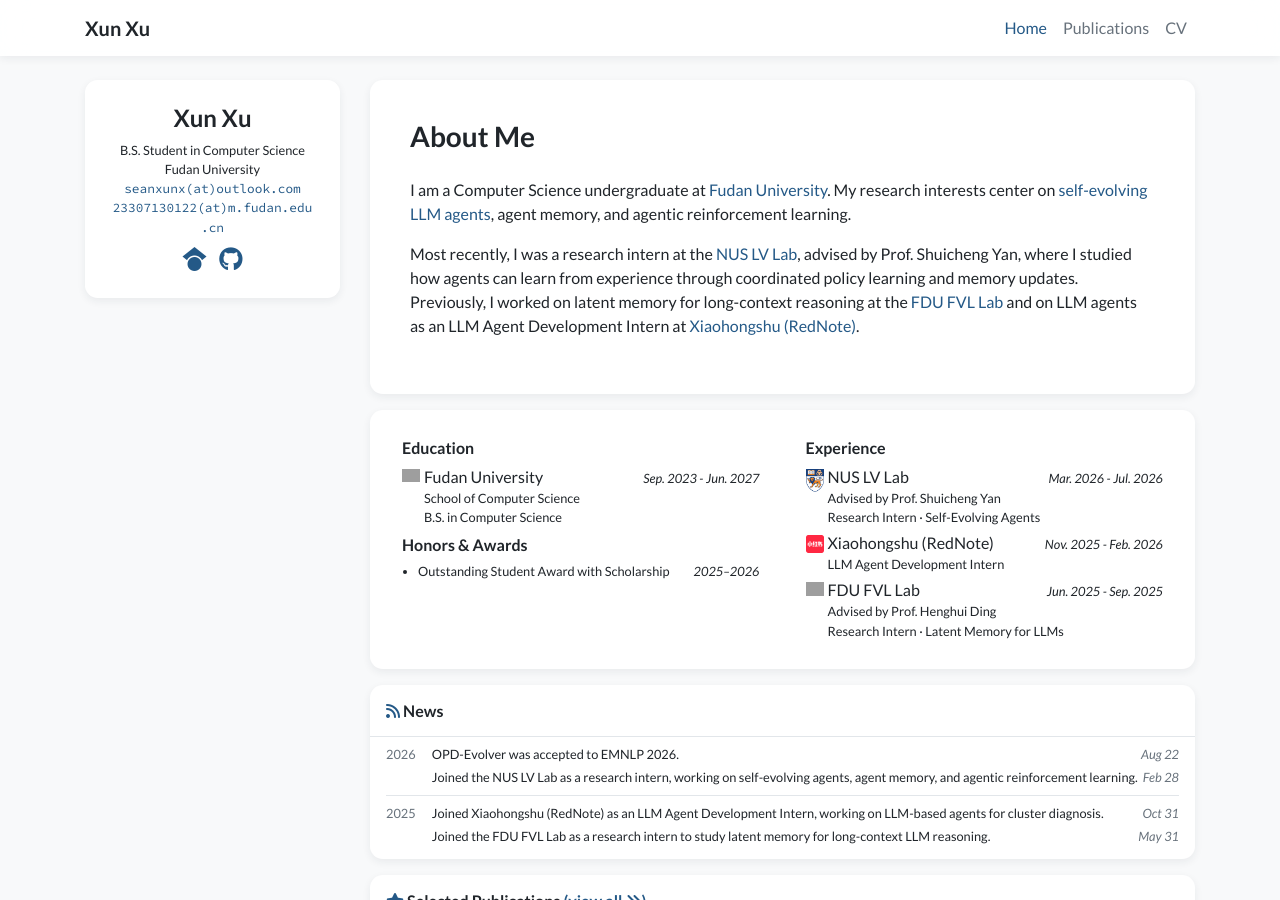
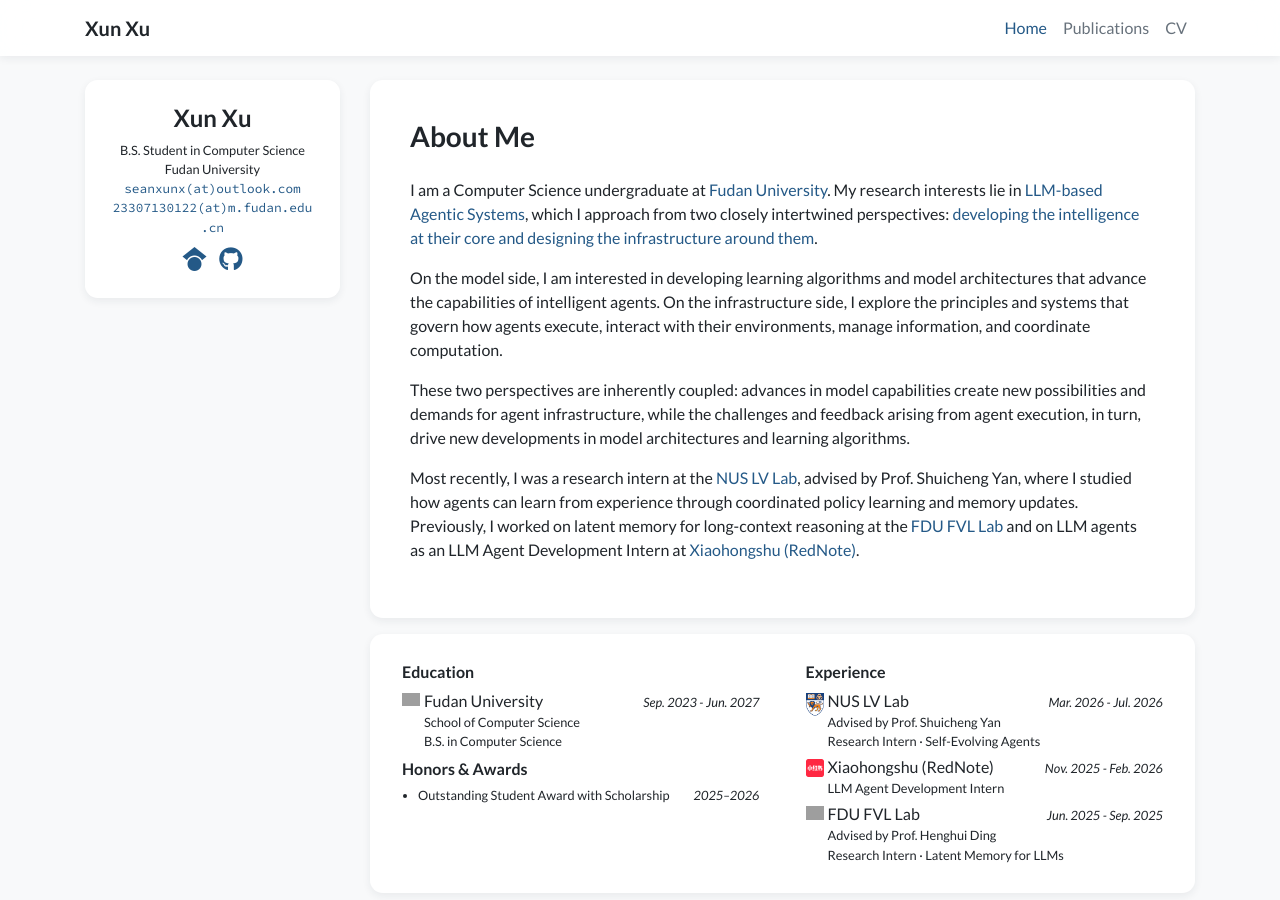
Before and after one commit to SeanXunX/seanxunx.github.io, a Jekyll site: the page built from index.html, in a window 1280 px wide and 900 px high. Built offline with Jekyll 4.4.1, drawn with Linux system fonts in a browser that asks for light colours; nearby versions of some CDN libraries; a style sheet for code colours, icons or effects is not loaded; grey boxes are pictures that could not be loaded.

Commit message:
Refine academic homepage research focus

```diff
--- a/_config.yml
+++ b/_config.yml
@@ -14,7 +14,7 @@
 # You can create any custom variable you would like, and they will be accessible
 # in the templates via {{ site.myvariable }}.
 title: "Xun Xu"
-description: "Academic homepage of Xun Xu, a Fudan CS undergraduate researching self-evolving agents, agent memory, and agentic reinforcement learning."
+description: "Academic homepage of Xun Xu, a Fudan CS undergraduate researching LLM-based Agentic Systems, from model intelligence to agent infrastructure."
 url: "https://seanxunx.github.io"
 baseurl: ""
 
--- a/_data/profile.yml
+++ b/_data/profile.yml
@@ -20,8 +20,19 @@
 short_bio_text_justify: false
 short_bio: >-
   <p>
-    I am a Computer Science undergraduate at <strong>Fudan University</strong>. My research interests center on
-    <strong>self-evolving LLM agents</strong>, agent memory, and agentic reinforcement learning.
+    I am a Computer Science undergraduate at <strong>Fudan University</strong>. My research interests lie in
+    <strong>LLM-based Agentic Systems</strong>, which I approach from two closely intertwined perspectives:
+    <strong>developing the intelligence at their core and designing the infrastructure around them</strong>.
+  </p>
+  <p>
+    On the model side, I am interested in developing learning algorithms and model architectures that advance
+    the capabilities of intelligent agents. On the infrastructure side, I explore the principles and systems
+    that govern how agents execute, interact with their environments, manage information, and coordinate computation.
+  </p>
+  <p>
+    These two perspectives are inherently coupled: advances in model capabilities create new possibilities
+    and demands for agent infrastructure, while the challenges and feedback arising from agent execution,
+    in turn, drive new developments in model architectures and learning algorithms.
   </p>
   <p>
     Most recently, I was a research intern at the <strong>NUS LV Lab</strong>, advised by Prof. Shuicheng Yan,
```
